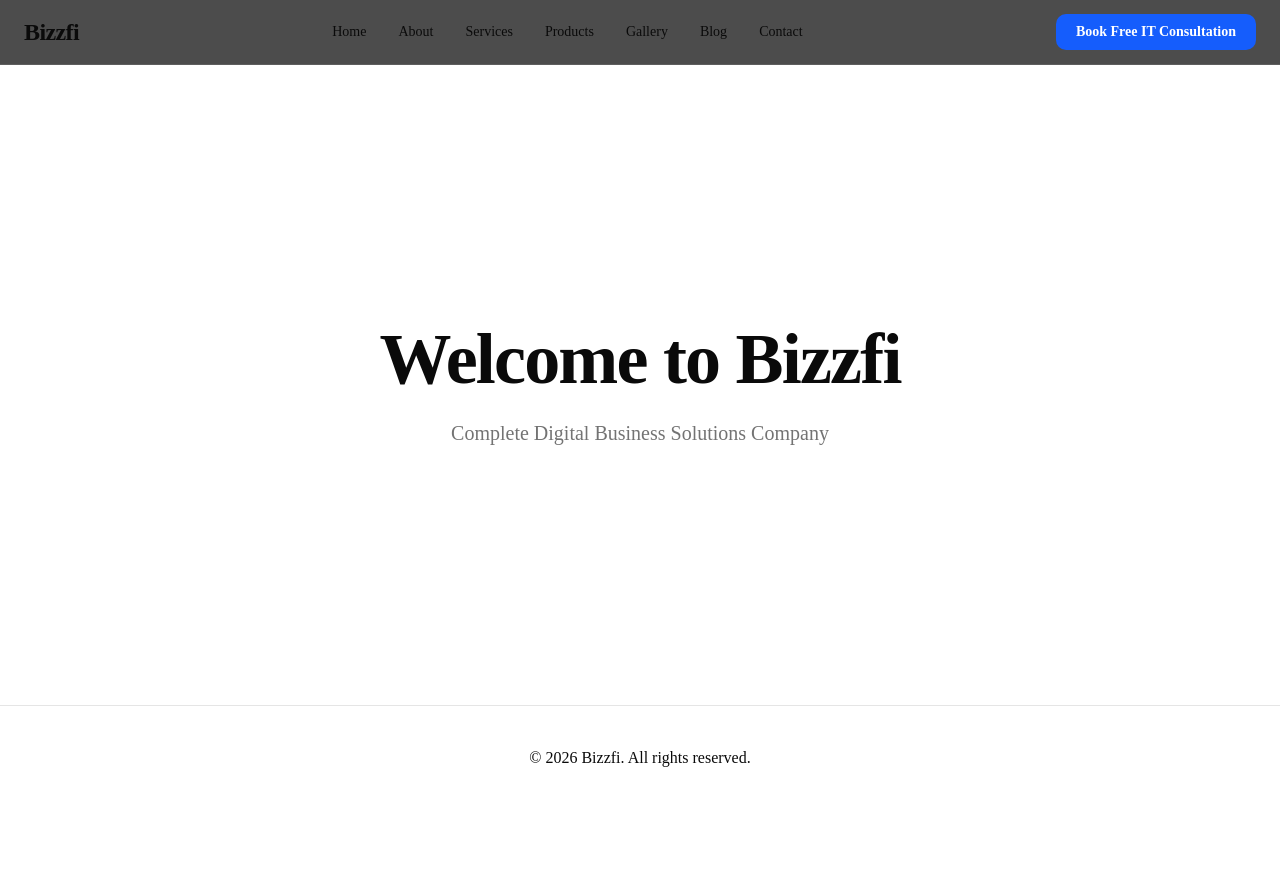
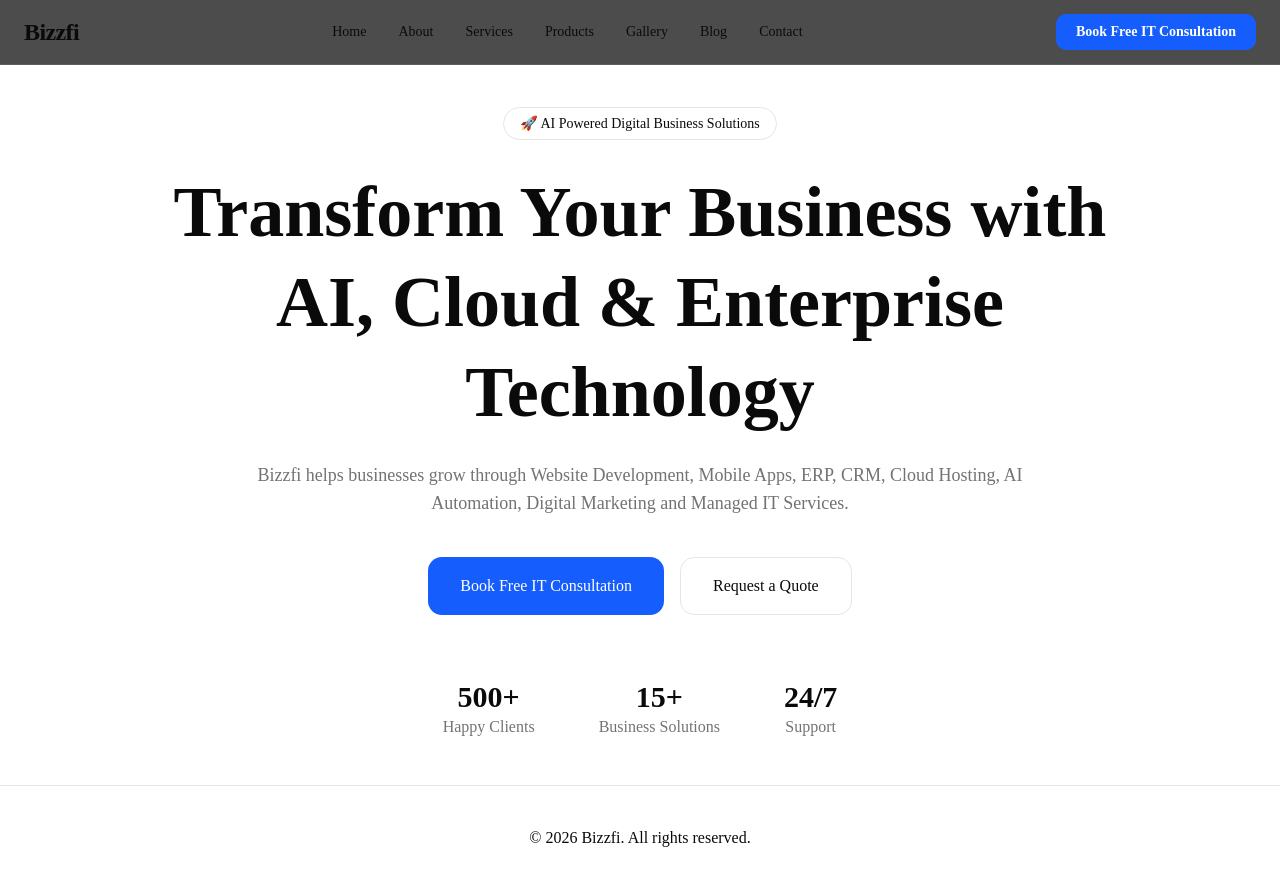
Before and after one commit to safvansalih/bizzfi-platform, a Next.js app: page / in a window 1280 px wide. Shown: the top 886 px of the page. Before the commit the page ends 810 px from the top, so only its background shows below. Built offline with nearby package versions, Linux system fonts and the light colour scheme.

Commit message:
feat: build hero section foundation

```diff
--- a/app/page.tsx
+++ b/app/page.tsx
@@ -1,17 +1,9 @@
+import { Hero } from "@/components/sections/home/hero";
+
 export default function HomePage() {
   return (
-    <div className="flex flex-col">
-      <section className="flex min-h-[80vh] items-center justify-center">
-        <div className="text-center">
-          <h1 className="text-5xl font-bold tracking-tight lg:text-7xl">
-            Welcome to Bizzfi
-          </h1>
-
-          <p className="mt-6 text-xl text-muted-foreground max-w-2xl mx-auto">
-            Complete Digital Business Solutions Company
-          </p>
-        </div>
-      </section>
-    </div>
+    <>
+      <Hero />
+    </>
   );
 }
--- /dev/null
+++ b/components/sections/home/hero/Hero.tsx
@@ -0,0 +1,57 @@
+import { heroData } from "./hero-data";
+
+export function Hero() {
+  return (
+    <section className="relative flex min-h-[90vh] items-center justify-center px-6">
+
+      <div className="mx-auto max-w-5xl text-center">
+
+        <span className="rounded-full border px-4 py-2 text-sm">
+          {heroData.badge}
+        </span>
+
+        <h1 className="mt-8 text-5xl font-bold leading-tight lg:text-7xl">
+          {heroData.title}
+        </h1>
+
+        <p className="mx-auto mt-6 max-w-3xl text-lg text-muted-foreground">
+          {heroData.description}
+        </p>
+
+        <div className="mt-10 flex flex-wrap justify-center gap-4">
+
+          <button className="rounded-xl bg-blue-600 px-8 py-4 text-white">
+            {heroData.primaryButton}
+          </button>
+
+          <button className="rounded-xl border px-8 py-4">
+            {heroData.secondaryButton}
+          </button>
+
+        </div>
+
+        <div className="mt-16 flex justify-center gap-16">
+
+          {heroData.stats.map((item) => (
+
+            <div key={item.label}>
+
+              <h2 className="text-3xl font-bold">
+                {item.value}
+              </h2>
+
+              <p className="text-muted-foreground">
+                {item.label}
+              </p>
+
+            </div>
+
+          ))}
+
+        </div>
+
+      </div>
+
+    </section>
+  );
+}
--- /dev/null
+++ b/components/sections/home/hero/hero-data.ts
@@ -0,0 +1,29 @@
+export const heroData = {
+  badge: "🚀 AI Powered Digital Business Solutions",
+
+  title: "Transform Your Business with AI, Cloud & Enterprise Technology",
+
+  description:
+    "Bizzfi helps businesses grow through Website Development, Mobile Apps, ERP, CRM, Cloud Hosting, AI Automation, Digital Marketing and Managed IT Services.",
+
+  primaryButton: "Book Free IT Consultation",
+
+  secondaryButton: "Request a Quote",
+
+  stats: [
+    {
+      value: "500+",
+      label: "Happy Clients",
+    },
+
+    {
+      value: "15+",
+      label: "Business Solutions",
+    },
+
+    {
+      value: "24/7",
+      label: "Support",
+    },
+  ],
+};
--- /dev/null
+++ b/components/sections/home/hero/index.ts
@@ -0,0 +1 @@
+export { Hero } from "./Hero";
```
